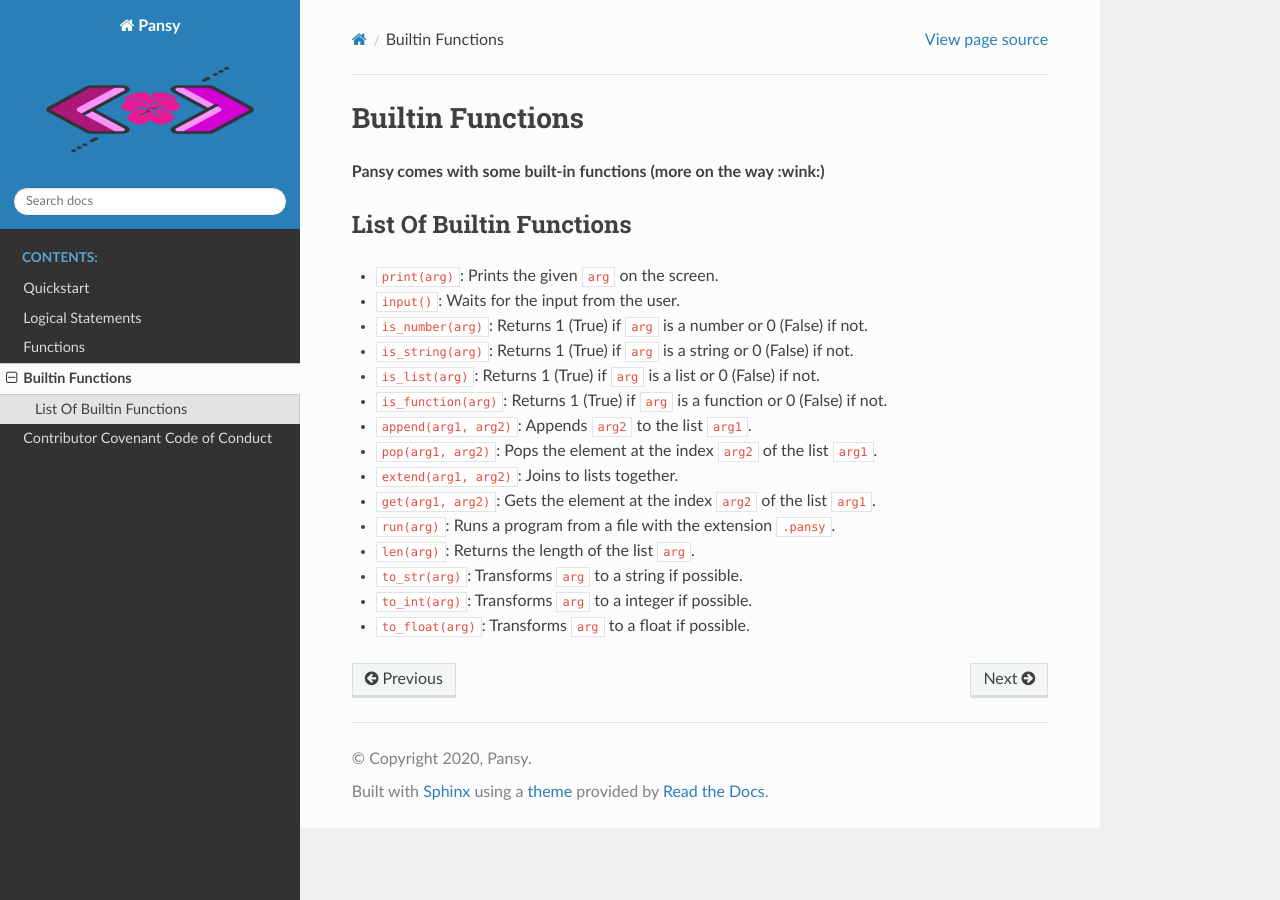
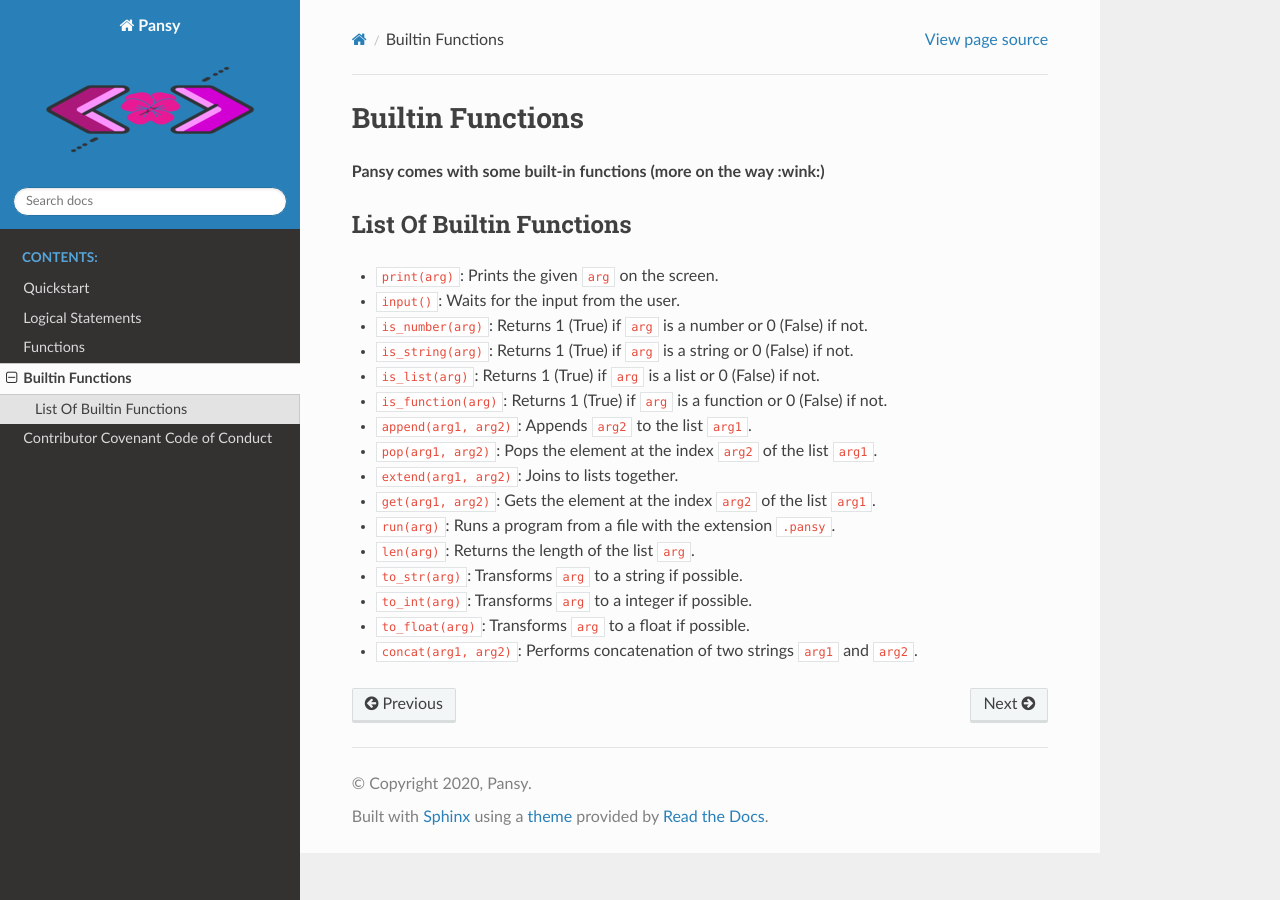
Before and after one commit to andrefpoliveira/Pansy, a Sphinx documentation site: the page built from docs/features/builtin_functions.rst, in a window 1280 px wide. Built offline with Sphinx 7.4.7 and the Read the Docs theme 2.0.0, drawn with Linux system fonts in a browser that asks for light colours.

Commit message:
Added description for concat() in docs

```diff
--- a/docs/features/builtin_functions.rst
+++ b/docs/features/builtin_functions.rst
@@ -21,3 +21,4 @@
 - ``to_str(arg)``: Transforms ``arg`` to a string if possible.
 - ``to_int(arg)``: Transforms ``arg`` to a integer if possible.
 - ``to_float(arg)``: Transforms ``arg`` to a float if possible.
+- ``concat(arg1, arg2)``: Performs concatenation of two strings ``arg1`` and ``arg2``.
```
